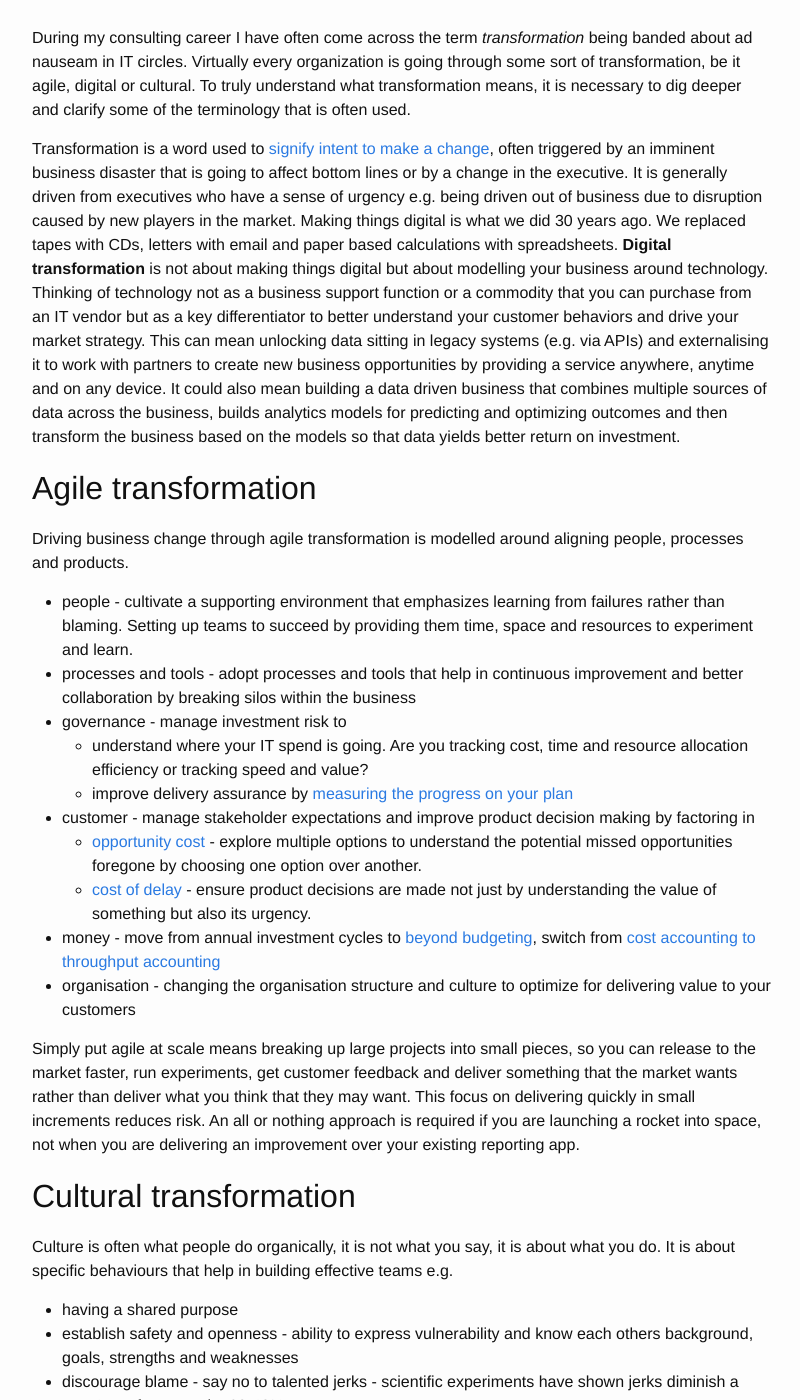
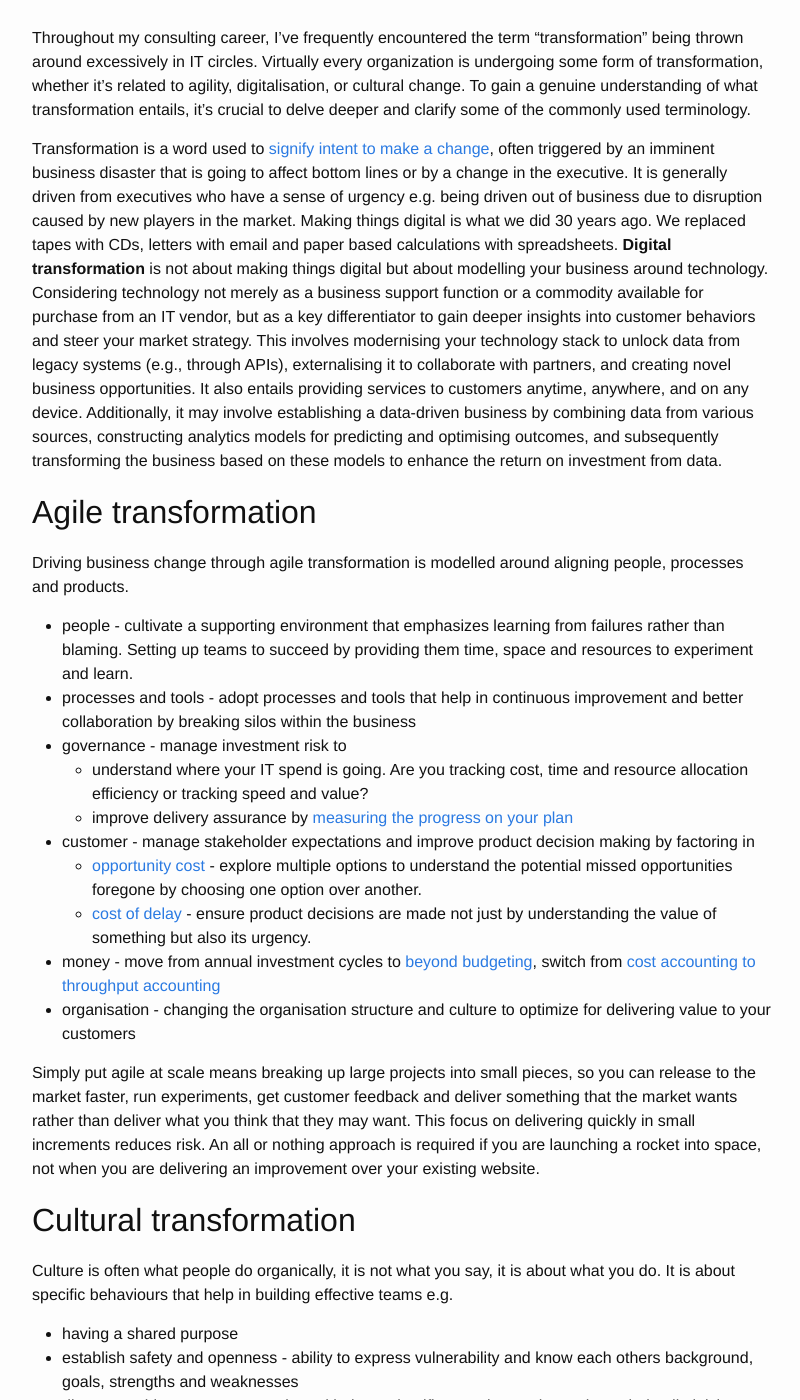
Before and after one commit to hemantksingh/hemantksingh.github.io, a Jekyll site: the page built from _posts/2020-03-02-transformation-what-the-heck.markdown, in a window 1280 px wide and 1400 px high, scrolled down 204 px. Shown: the whole window, without its empty margins (238-1038 px from the left). Built offline with Jekyll 4.4.1, drawn with Linux system fonts in a browser that asks for light colours; comment, search, counter and statistics services are not loaded; some of the changed text lies outside the part shown.

Commit message:
Intro and conclusion update

```diff
--- a/_posts/2020-03-02-transformation-what-the-heck.markdown
+++ b/_posts/2020-03-02-transformation-what-the-heck.markdown
@@ -9,9 +9,9 @@
 modified_time: '2023-01-04T23:31:00.000-08:00'
 ---
 
-During my consulting career I have often come across the term *transformation* being banded about ad nauseam in IT circles. Virtually every organization is going through some sort of transformation, be it agile, digital or cultural. To truly understand what transformation means, it is necessary to dig deeper and clarify some of the terminology that is often used.
+Throughout my consulting career, I've frequently encountered the term "transformation" being thrown around excessively in IT circles. Virtually every organization is undergoing some form of transformation, whether it's related to agility, digitalisation, or cultural change. To gain a genuine understanding of what transformation entails, it's crucial to delve deeper and clarify some of the commonly used terminology.
 
-Transformation is a word used to [signify intent to make a change](https://www.thoughtworks.com/insights/blog/gut-check-time-do-you-have-what-it-takes-transform), often triggered by an imminent business disaster that is going to affect bottom lines or by a change in the executive. It is generally driven from executives who have a sense of urgency e.g. being driven out of business due to disruption caused by new players in the market. Making things digital is what we did 30 years ago. We replaced tapes with CDs, letters with email and paper based calculations with spreadsheets. **Digital transformation** is not about making things digital but about modelling your business around technology. Thinking of technology not as a business support function or a commodity that you can purchase from an IT vendor but as a key differentiator to better understand your customer behaviors and drive your market strategy. This can mean unlocking data sitting in legacy systems (e.g. via APIs) and externalising it to work with partners to create new business opportunities by providing a service anywhere, anytime and on any device. It could also mean building a data driven business that combines multiple sources of data across the business, builds analytics models for predicting and optimizing outcomes and then transform the business based on the models so that data yields better return on investment.
+Transformation is a word used to [signify intent to make a change](https://www.thoughtworks.com/insights/blog/gut-check-time-do-you-have-what-it-takes-transform), often triggered by an imminent business disaster that is going to affect bottom lines or by a change in the executive. It is generally driven from executives who have a sense of urgency e.g. being driven out of business due to disruption caused by new players in the market. Making things digital is what we did 30 years ago. We replaced tapes with CDs, letters with email and paper based calculations with spreadsheets. **Digital transformation** is not about making things digital but about modelling your business around technology. Considering technology not merely as a business support function or a commodity available for purchase from an IT vendor, but as a key differentiator to gain deeper insights into customer behaviors and steer your market strategy. This involves modernising your technology stack to unlock data from legacy systems (e.g., through APIs), externalising it to collaborate with partners, and creating novel business opportunities. It also entails providing services to customers anytime, anywhere, and on any device. Additionally, it may involve establishing a data-driven business by combining data from various sources, constructing analytics models for predicting and optimising outcomes, and subsequently transforming the business based on these models to enhance the return on investment from data.
 
 ## Agile transformation
 
@@ -20,15 +20,15 @@
 * people - cultivate a supporting environment that emphasizes learning from failures rather than blaming. Setting up teams to succeed by providing them time, space and resources to experiment and learn.
 * processes and tools - adopt processes and tools that help in continuous improvement and better collaboration by breaking silos within the business
 * governance - manage investment risk to
-    * understand where your IT spend is going. Are you tracking cost, time and resource allocation efficiency or tracking speed and value?
-    * improve delivery assurance by [measuring the progress on your plan](https://www.gov.uk/service-manual/agile-delivery/measuring-reporting-progress)
+  * understand where your IT spend is going. Are you tracking cost, time and resource allocation efficiency or tracking speed and value?
+  * improve delivery assurance by [measuring the progress on your plan](https://www.gov.uk/service-manual/agile-delivery/measuring-reporting-progress)
 * customer - manage stakeholder expectations and improve product decision making by factoring in
-    * [opportunity cost](https://www.investopedia.com/terms/o/opportunitycost.asp) - explore multiple options to understand the potential missed opportunities foregone by choosing one option over another.
-    * [cost of delay](http://blackswanfarming.com/cost-of-delay/) - ensure product decisions are made not just by understanding the value of something but also its urgency.
+  * [opportunity cost](https://www.investopedia.com/terms/o/opportunitycost.asp) - explore multiple options to understand the potential missed opportunities foregone by choosing one option over another.
+  * [cost of delay](http://blackswanfarming.com/cost-of-delay/) - ensure product decisions are made not just by understanding the value of something but also its urgency.
 * money  - move from annual investment cycles to [beyond budgeting](https://bbrt.org/what-is-beyond-budgeting/), switch from [cost accounting to throughput accounting](http://www.informit.com/articles/article.aspx?p=169495&seqNum=12)
 * organisation - changing the organisation structure and culture to optimize for delivering value to your customers
 
-Simply put agile at scale means breaking up large projects into small pieces, so you can release to the market faster, run experiments, get customer feedback and deliver something that the market wants rather than deliver what you think that they may want. This focus on delivering quickly in small increments reduces risk. An all or nothing approach is required if you are launching a rocket into space, not when you are delivering an improvement over your existing reporting app.
+Simply put agile at scale means breaking up large projects into small pieces, so you can release to the market faster, run experiments, get customer feedback and deliver something that the market wants rather than deliver what you think that they may want. This focus on delivering quickly in small increments reduces risk. An all or nothing approach is required if you are launching a rocket into space, not when you are delivering an improvement over your existing website.
 
 ## Cultural transformation
 
@@ -105,4 +105,4 @@
 
 ## Summary
 
-Breaking down organizational silos through collaboration, creating cross functional teams with shared objectives that can run rapid experiments and create feedback loops for measuring value from these experiments. Moving an organisation beyond budgeting, throughput accounting and rebuilding it around value streams, around flow and around customers allows you to understand what your customers really value and provide opportunities for reimagining old processes and building new customer experiences.
+The path to digital transformation involves dismantling organisational silos by fostering collaboration and establishing cross-functional teams with shared goals. These teams become conduits for rapid experiments and crucial feedback loops, measuring the value derived from these initiatives. Shifting away from traditional budgeting and throughput accounting to reorganize around value streams, flow, and a customer-centric approach is essential. This strategic realignment not only deepens the understanding of customer values but also opens opportunities to rethink outdated processes and create innovative customer experiences.
```
